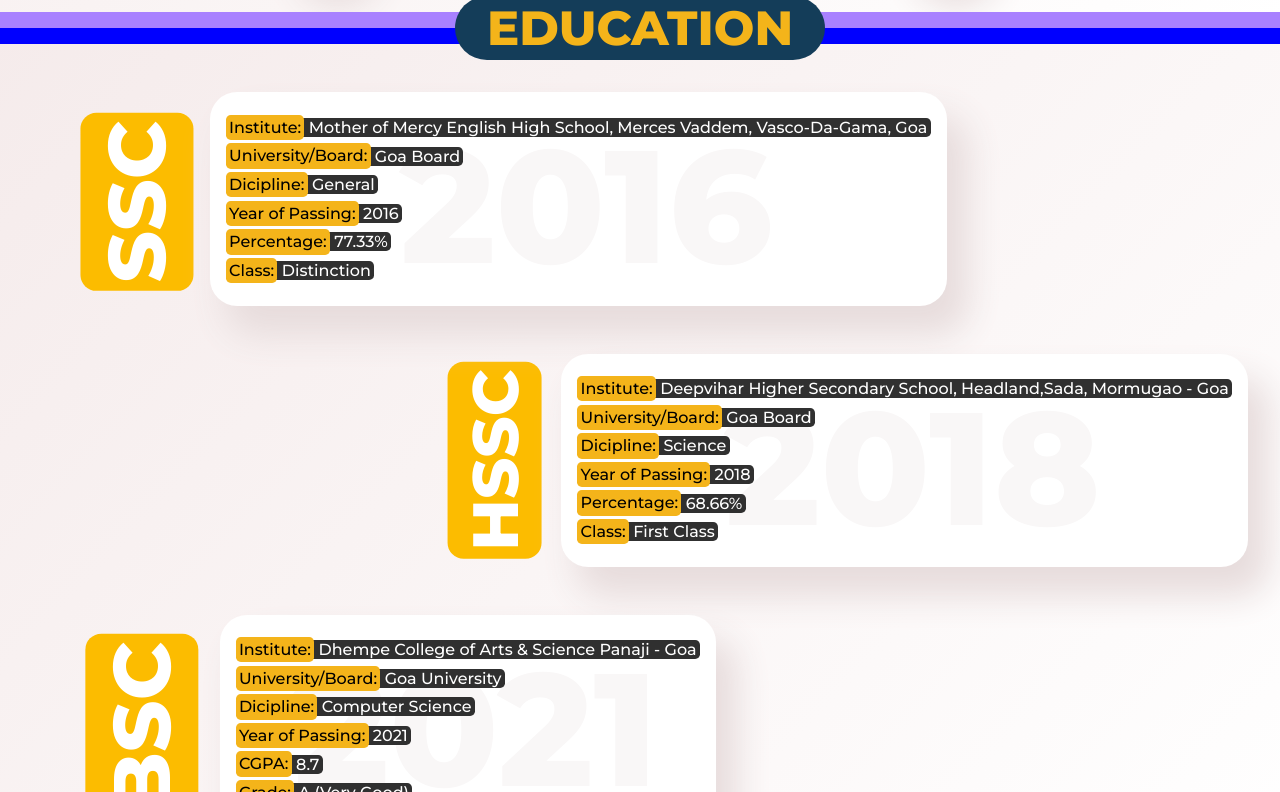
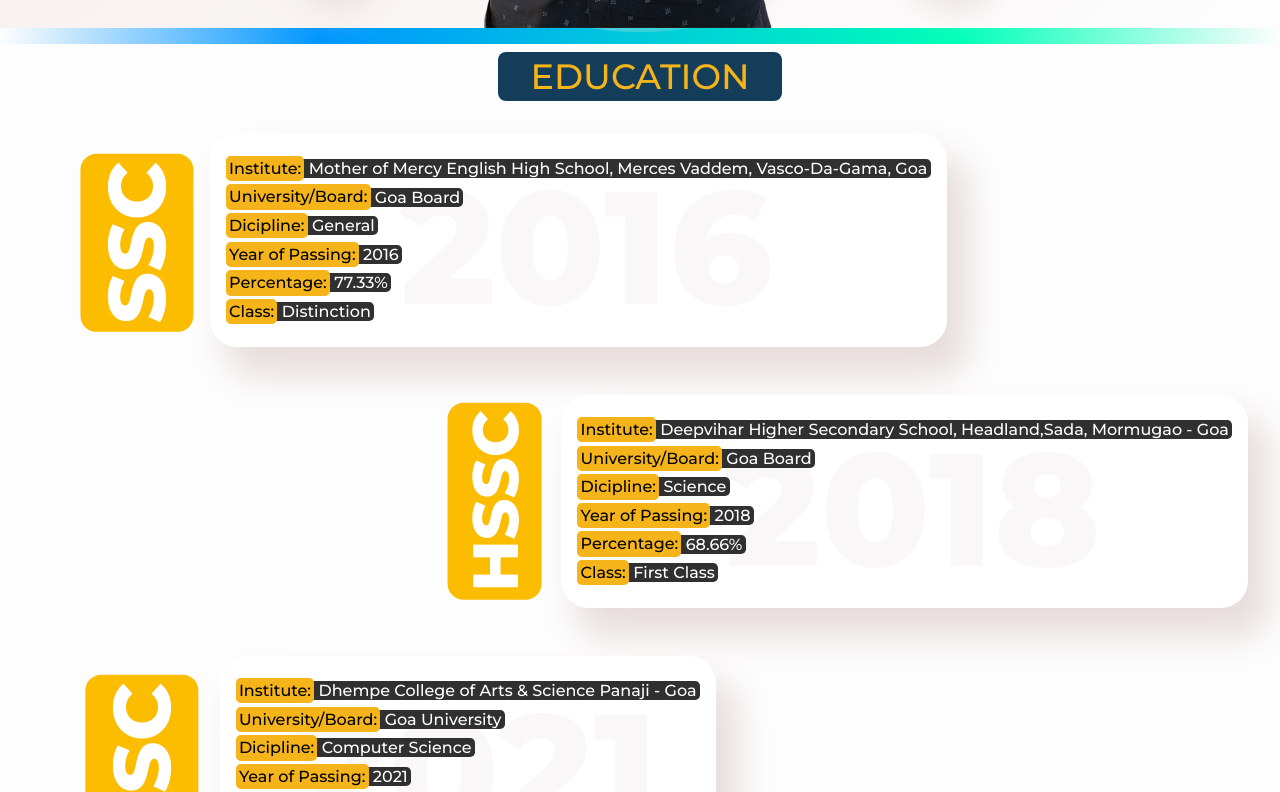
Before and after one commit to Harshal2k/HGProfile, a plain HTML site: page index.html in a window 1280 px wide. Shown: the part 740-1532 px from the top of the page. Drawn offline with Linux system fonts and the light colour scheme.

Commit message:
Chnaged the section header styles

```diff
--- a/index.html
+++ b/index.html
@@ -13,7 +13,7 @@
     <link rel="stylesheet" href="styles.css">
 </head>
 
-<body>
+<body style="background-color: #fdfdfd;">
     <header>
         <!-- <div class="hexContainer">
             <div class="hexagon">
@@ -55,7 +55,6 @@
     <div class="secContainer">
         <h4 class="secTitle">EDUCATION</h4>
         <div class="secDivider">
-            <div class="secDividerTop"></div>
         </div>
     </div>
     <div class="section" style="padding-bottom: 5rem;">
@@ -102,7 +101,6 @@
     <div class="secContainer">
         <h4 class="secTitle">SKILLS</h4>
         <div class="secDivider">
-            <div class="secDividerTop"></div>
         </div>
     </div>
     <div class="section" style="padding-bottom: 5rem;">
@@ -182,7 +180,6 @@
     <div class="secContainer">
         <h4 class="secTitle">PROGRAMMING LANGUAGES</h4>
         <div class="secDivider">
-            <div class="secDividerTop"></div>
         </div>
     </div>
     <div class="section" style="padding-bottom: 5rem;">
@@ -255,7 +252,6 @@
     <div class="secContainer">
         <h4 class="secTitle">DATABASES</h4>
         <div class="secDivider">
-            <div class="secDividerTop"></div>
         </div>
     </div>
     <div class="section" style="padding-bottom: 5rem;">
@@ -307,7 +303,6 @@
     <div class="secContainer">
         <h4 class="secTitle">SOFTWARE KNOWLEDGE</h4>
         <div class="secDivider">
-            <div class="secDividerTop"></div>
         </div>
     </div>
     <div class="section" style="padding-bottom: 5rem;">
@@ -408,7 +403,6 @@
     <div class="secContainer">
         <h4 class="secTitle">SPOKEN LANGUAGES</h4>
         <div class="secDivider">
-            <div class="secDividerTop"></div>
         </div>
     </div>
     <div class="section" style="padding-bottom: 5rem;">
@@ -447,7 +441,6 @@
     <div class="secContainer">
         <h4 class="secTitle">SPORTS</h4>
         <div class="secDivider">
-            <div class="secDividerTop"></div>
         </div>
     </div>
     <div class="section" style="padding-bottom: 5rem;">
@@ -476,7 +469,6 @@
     <div class="secContainer">
         <h4 class="secTitle">SOCIAL</h4>
         <div class="secDivider">
-            <div class="secDividerTop"></div>
         </div>
     </div>
     <div class="section" style="padding-bottom: 5rem;">
--- a/styles.css
+++ b/styles.css
@@ -116,27 +116,34 @@ h1 {
 .secContainer {
     display: flex;
     justify-content: center;
+    align-items: center;
+    flex-direction: column-reverse;
 }
 
 .secTitle {
-    font-size: 3rem;
+    font-size: 2.2rem;
+    margin-top: 11rem;
     margin-block: 0;
-    margin-top: -2rem;
+    margin-bottom: 0rem;
     color: #f4b41a;
     width: fit-content;
     background-color: #143d59;
     font-family: 'Montserrat', sans-serif;
     padding: 0.2rem 2rem 0.2rem 2rem;
-    border-radius: 5rem;
+    border-radius: 0.5rem;
     z-index: 1;
+    font-weight: 500;
+}
+
+.secTitle::before{
+    position: absolute;
 }
 
 .secDivider {
     width: 100%;
-    height: 2rem;
-    background-color: blue;
-    position: absolute;
-    margin-top: -1rem;
+    height: 1rem;
+    background: linear-gradient(to left, transparent , #00ffb8 25%, #0095ff 75%, transparent 100%);
+    margin-bottom: 0.5rem;
 }
 
 .secDividerTop {
@@ -146,7 +153,6 @@ h1 {
 }
 
 .section {
-    background-image: linear-gradient(134deg, #f5ebeb, transparent);
     margin-top: -3rem;
     padding: 2rem;
 }
```
